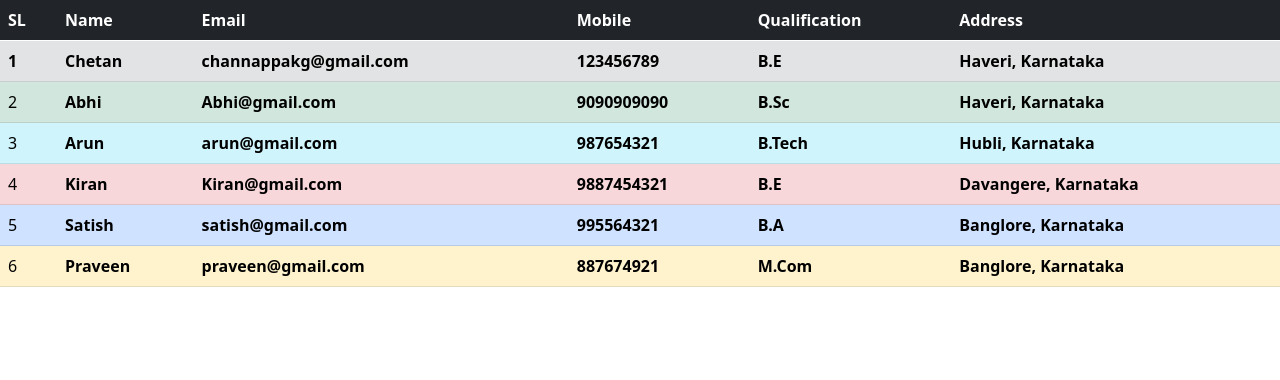
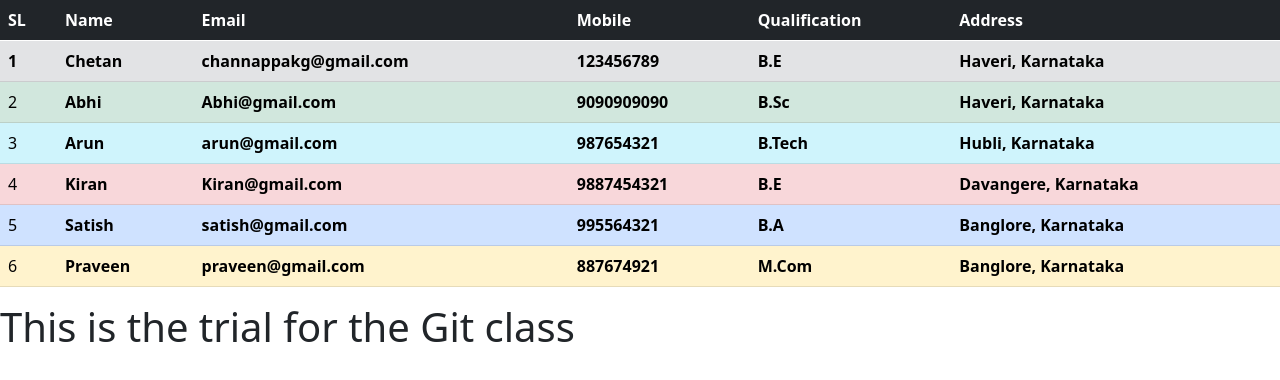
Before and after one commit to ChannappGadad/Table_Using_Bootstrap, a plain HTML site: page index.html in a window 1280 px wide. Drawn offline with nearby package versions, Linux system fonts and the light colour scheme.

Commit message:
css file added and changes to index.html

```diff
--- a/index.html
+++ b/index.html
@@ -73,5 +73,6 @@
         </tr>
     </tbody>
 </table>
+<h1>This is the trial for the Git class</h1>
 </body>
 </html>
```
Also changed, not shown: index file/index.css (added).
